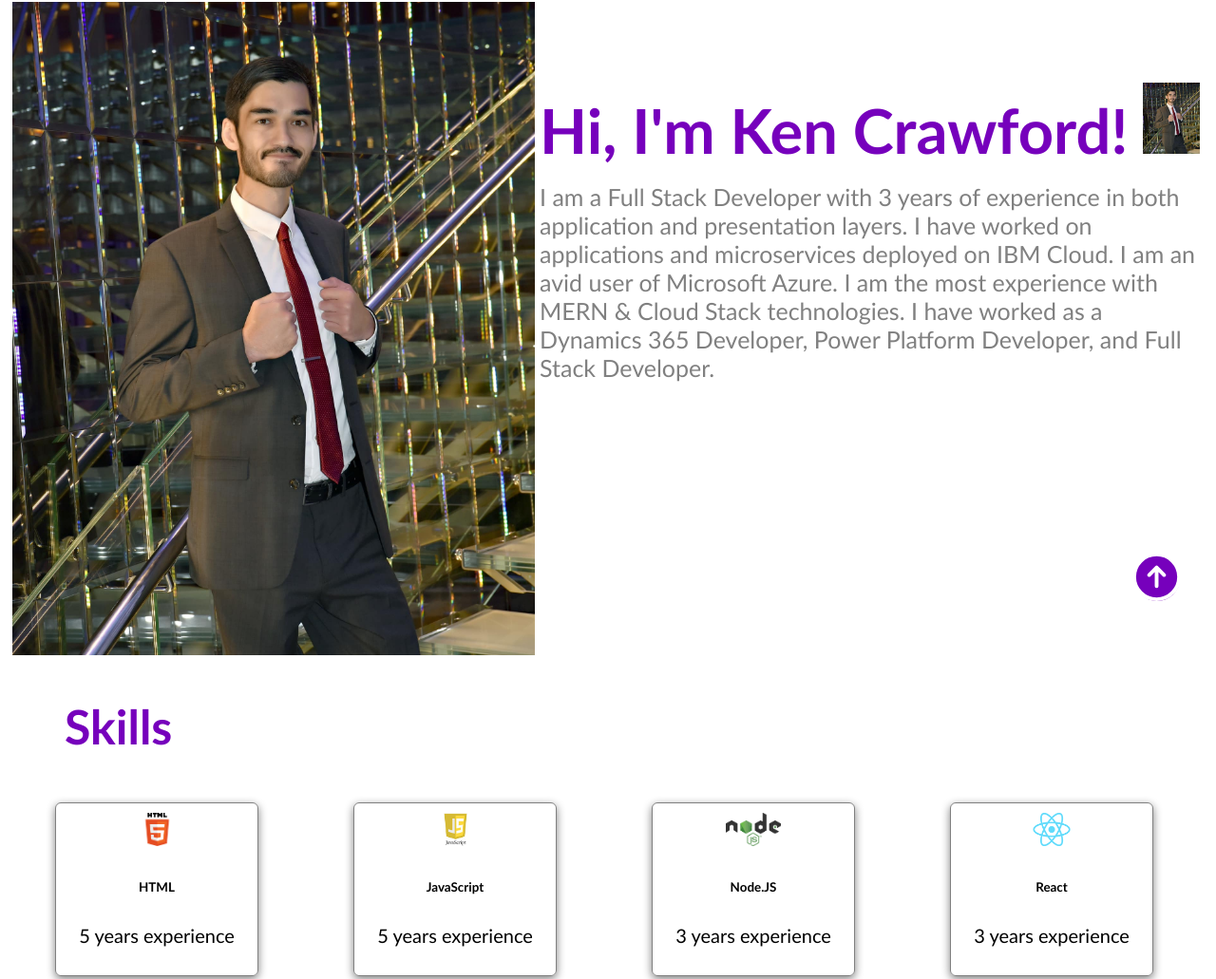
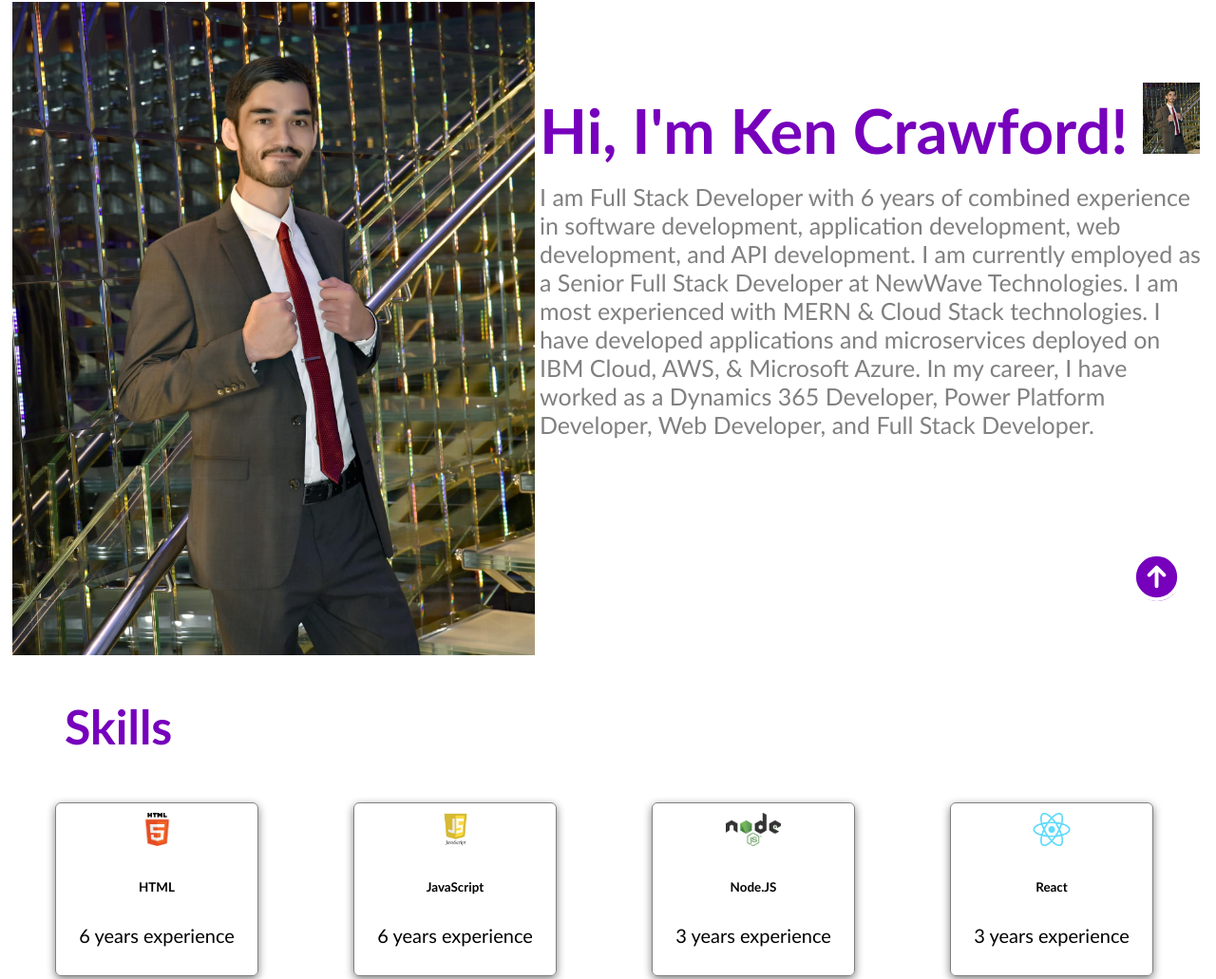
Before and after one commit to GitForceJedi/portfolio, a plain HTML site: page index.html in a window 1280 px wide. Shown: the part 143-1174 px from the top of the page at 95% size. Drawn offline with Linux system fonts and the light colour scheme.

Commit message:
Update index.html

```diff
--- a/index.html
+++ b/index.html
@@ -43,10 +43,10 @@
             Hi, I'm Ken Crawford! <img src="html_finalprojimages/Ken_Suit.jpg" width="60px"/>
           </h1>
           <p>
-            I am a Full Stack Developer with 3 years of experience in both application and presentation layers.
-            I have worked on applications and microservices deployed on IBM Cloud.
-            I am an avid user of Microsoft Azure. I am the most experience with MERN & Cloud Stack technologies.
-            I have worked as a Dynamics 365 Developer, Power Platform Developer, and Full Stack Developer.
+            I am Full Stack Developer with 6 years of combined experience in software development, application development, web development, and API development.
+            I am currently employed as a Senior Full Stack Developer at NewWave Technologies. I am most experienced with MERN & Cloud Stack technologies.
+            I have developed applications and microservices deployed on IBM Cloud, AWS, & Microsoft Azure.
+            In my career, I have worked as a Dynamics 365 Developer, Power Platform Developer, Web Developer, and Full Stack Developer.
           </p>
       </div>
     </section>
@@ -60,13 +60,13 @@
         <div class="skill">
           <img src="html_finalprojimages/html5.png"/>
           <h6>HTML</h6>
-          <p>5 years experience</p>
+          <p>6 years experience</p>
         </div>
 
         <div class="skill">
           <img src="html_finalprojimages/js.jpeg"/>
           <h6>JavaScript</h6>
-          <p>5 years experience</p>
+          <p>6 years experience</p>
         </div>
 
         <div class="skill">
```
